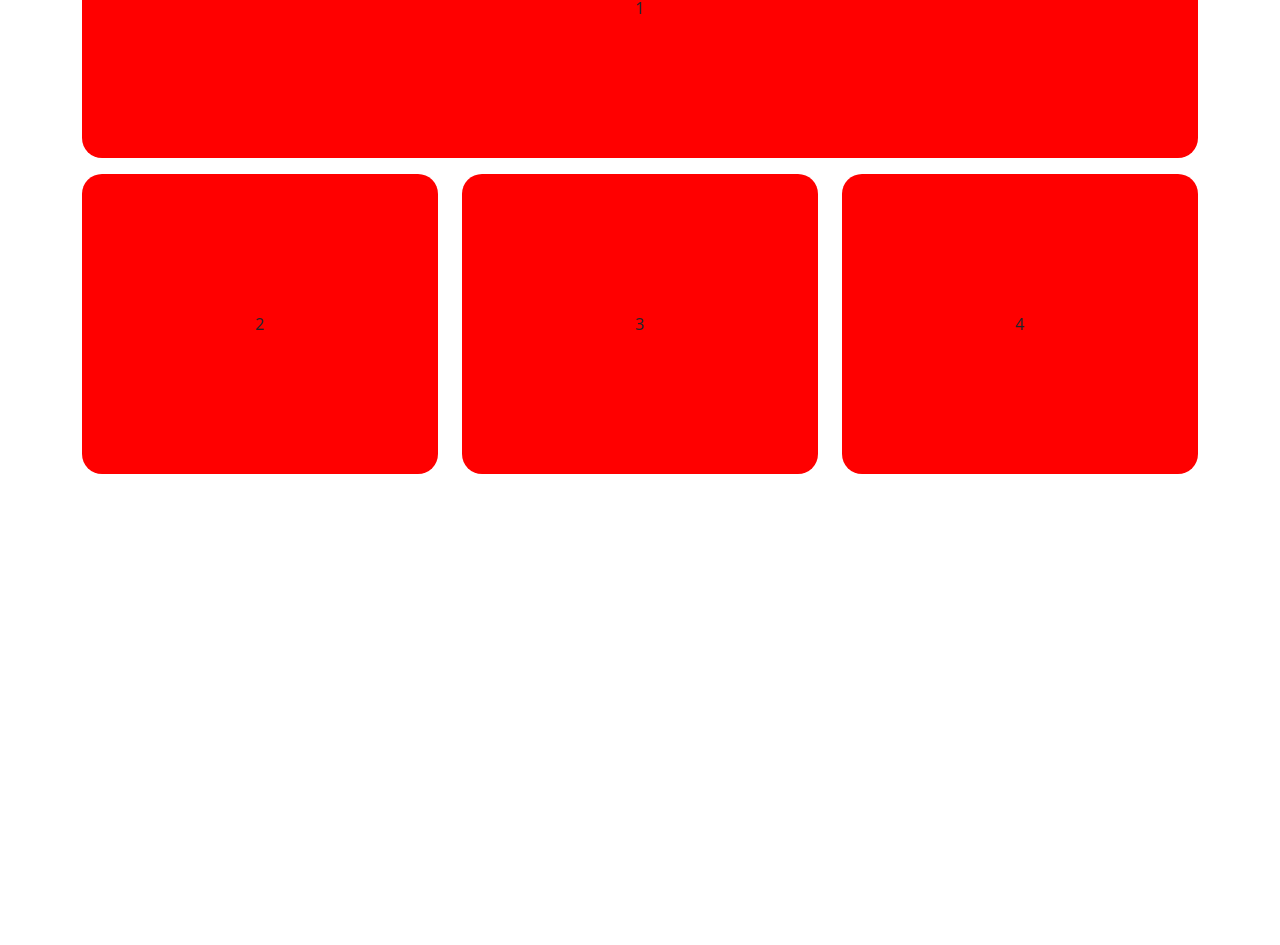
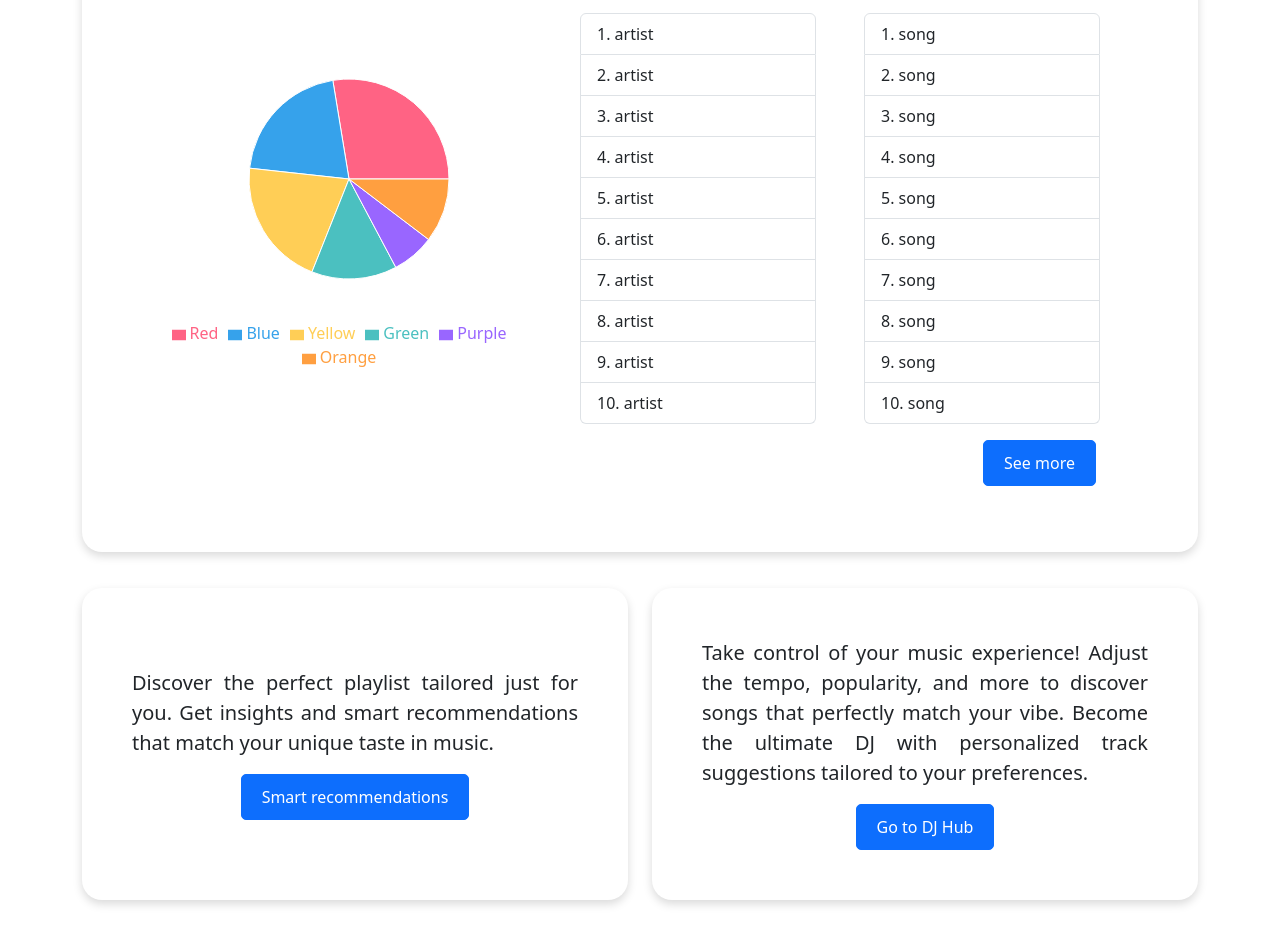
Before and after one commit to morgharrisx/fullstack-3, a React (Create React App) app in the folder frontend/: page / in a window 1280 px wide. Shown: the part 471-1416 px from the top of the page. Before the commit the page ends 945 px from the top, so only its background shows below. Built offline with nearby package versions, Linux system fonts and the light colour scheme; the HTML template or start-up script is replaced by a standard one.

Commit message:
Dashboard visualisation
During our pair programming session we added statistics to the first row and buttons with text to the second.

```diff
--- a/frontend/package.json
+++ b/frontend/package.json
@@ -13,6 +13,7 @@
     "react-dom": "^18.3.1",
     "react-hook-form": "^7.52.2",
     "react-scripts": "5.0.1",
+    "recharts": "^2.12.7",
     "web-vitals": "^2.1.4"
   },
   "scripts": {
--- a/frontend/src/Dashboard/Dashboard.css
+++ b/frontend/src/Dashboard/Dashboard.css
@@ -1,13 +1,25 @@
 
+.first-row-stats{
+    padding: 50px;
+    border-radius: 20px;
+    margin: 20px auto;
+    background-color: #fff;
+    box-shadow: 0 4px 10px rgba(0, 0, 0, 0.15);
+}
 
-
-.box {
-    background-color: red;
+.playlist-section{
+    padding: 50px;
     border-radius: 20px;
+    background-color: #fff;
+    box-shadow: 0 4px 10px rgba(0, 0, 0, 0.15);
     height: 100%;
-    width: auto;
-    min-height: 300px;
     display: flex;
+    flex-direction: column;
     justify-content: center;
     align-items: center;
+    text-align: justify;
 }
+
+.second-row{
+    margin-bottom: 100px;
+}
--- a/frontend/src/Dashboard/Dashboard.jsx
+++ b/frontend/src/Dashboard/Dashboard.jsx
@@ -1,22 +1,56 @@
 import React from 'react'
 import './Dashboard.css'
-import { Container, Row, Col } from 'react-bootstrap'
+import { Container, Row, Col} from 'react-bootstrap'
+import Stat1 from './stat1/stat1'
+import NumberedList from './NumberedList/NumberedList';
+import ReusableButton from '../ReusableButton/ReusableButton'
+
 
 const Dashboard = () => {
   return (
     <Container className='dashboard-container'>
         <Row className='mt-3'>
             <Col xs={12} sm={12} md={12} lg={12}>
-                <div className='box'>1</div>
+                <Row className='first-row-stats'>
+                    <Row>
+                        <Col>
+                          <Stat1></Stat1>
+                        </Col>
+                        <Col>
+                          <NumberedList items={['artist','artist','artist','artist','artist','artist','artist','artist','artist','artist']} listName={'Artists'}></NumberedList>
+                        </Col>
+                        <Col>
+                        <NumberedList items={['song','song','song','song','song','song','song','song','song','song' ]} listName={'Tracks'}></NumberedList>
+
+                        </Col>
+                    </Row>
+                    <Row>
+                      <Col className='d-flex justify-content-end m-3'> <ReusableButton className="see-more-button " text={'See more'}></ReusableButton></Col>
+                    </Row>
+
+
+                </Row>
+
             </Col>
         </Row>
-        <Row className='mt-3'>
-            <Col xs={12} sm={12} md={12} lg={4}>
-                     <div className='box'>2</div>
-            </Col>
-            <Col xs={12} sm={12} md={12} lg={4}>  <div className='box'>3</div></Col>
-            <Col xs={12} sm={12} md={12} lg={4}>  <div className='box'>4</div></Col>
-        </Row>
+
+        <Row className='mt-3 second-row'>
+    <Col xs={12} sm={12} md={12} lg={6}>
+        <div className='playlist-section'>
+        <p className='lead'>Discover the perfect playlist tailored just for you. Get insights and smart recommendations that match your unique taste in music.</p>
+        <a href="/statistics"><ReusableButton text={'Smart recommendations'}></ReusableButton></a>
+        </div>
+    </Col>
+
+    <Col xs={12} sm={12} md={12} lg={6}>
+        <div className='playlist-section gradient-border-container'>
+        <p className='lead'>Take control of your music experience! Adjust the tempo, popularity, and more to discover songs that perfectly match your vibe. Become the ultimate DJ with personalized track suggestions tailored to your preferences.</p>
+        <a href="/DJ-hub"><ReusableButton text={'Go to DJ Hub'}></ReusableButton></a>
+        </div>
+
+    </Col>
+</Row>
+
     </Container>
   )
 }
--- /dev/null
+++ b/frontend/src/Dashboard/NumberedList/NumberedList.jsx
@@ -0,0 +1,15 @@
+import ListGroup from 'react-bootstrap/ListGroup';
+import { Container } from 'react-bootstrap';
+
+function NumberedList({items, listName}) {
+  return (
+    <Container>
+    <h2>Your Top 10 {listName}</h2>
+    <ListGroup as="ol" numbered>
+      {items.map( item => <ListGroup.Item as="li">{item}</ListGroup.Item>)}
+    </ListGroup>
+    </Container>
+  );
+}
+
+export default NumberedList;
--- /dev/null
+++ b/frontend/src/Dashboard/stat1/stat1.jsx
@@ -0,0 +1,41 @@
+import React from "react";
+import { PieChart, Pie, Cell, Tooltip, Legend } from "recharts";
+
+const data = [
+  { name: "Red", value: 400 },
+  { name: "Blue", value: 300 },
+  { name: "Yellow", value: 300 },
+  { name: "Green", value: 200 },
+  { name: "Purple", value: 100 },
+  { name: "Orange", value: 150 }
+];
+
+const COLORS = ["#FF6384", "#36A2EB", "#FFCE56", "#4BC0C0", "#9966FF", "#FF9F40"];
+
+const SimplePieChart = () => {
+  return (
+    <div>
+      <h2>Favourite Genres</h2>
+      <PieChart width={400} height={400}>
+        <Pie
+          data={data}
+          cx={200}
+          cy={200}
+          innerRadius={0}
+          outerRadius={100}
+          fill="#8884d8"
+          paddingAngle={0}
+          dataKey="value"
+        >
+          {data.map((entry, index) => (
+            <Cell key={`cell-${index}`} fill={COLORS[index % COLORS.length]} />
+          ))}
+        </Pie>
+        <Tooltip />
+        <Legend />
+      </PieChart>
+    </div>
+  );
+};
+
+export default SimplePieChart;
```
Also changed, not shown: 1 other file (tests, documents, lock files or other folders).
